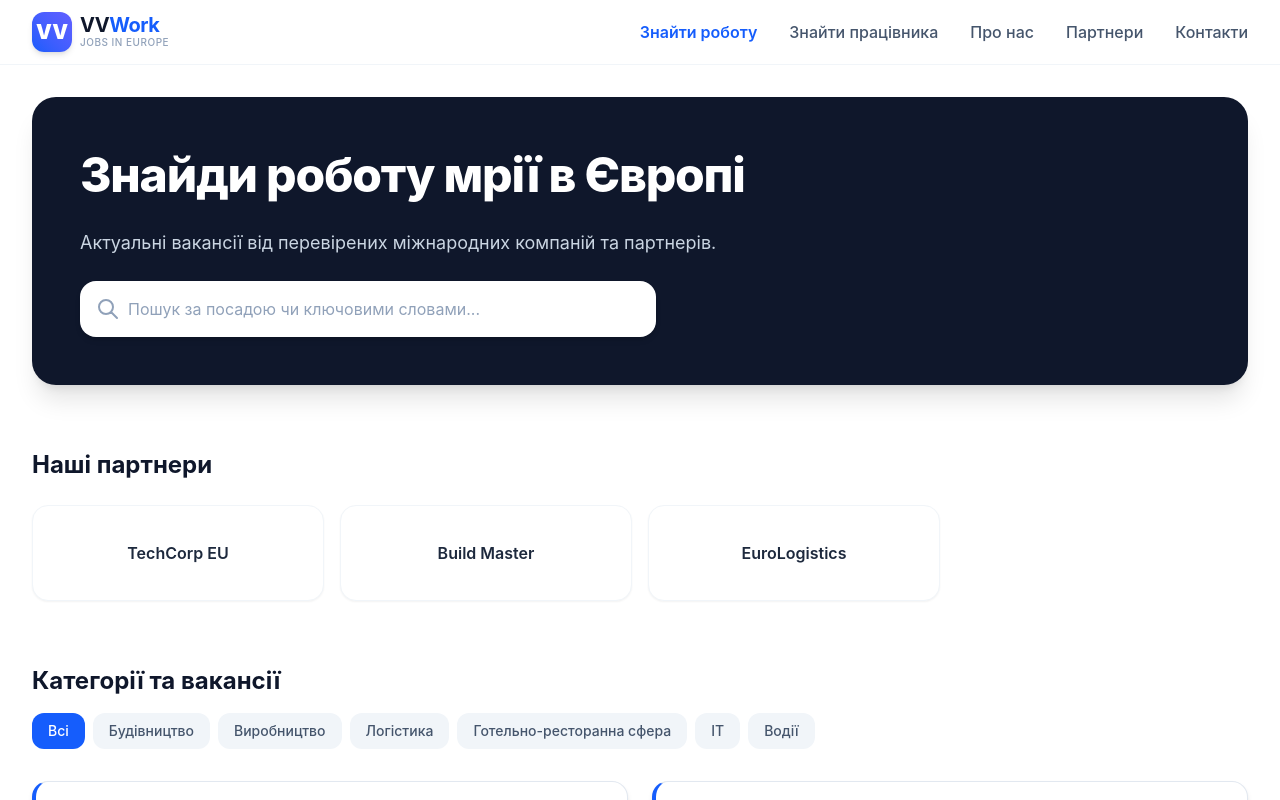
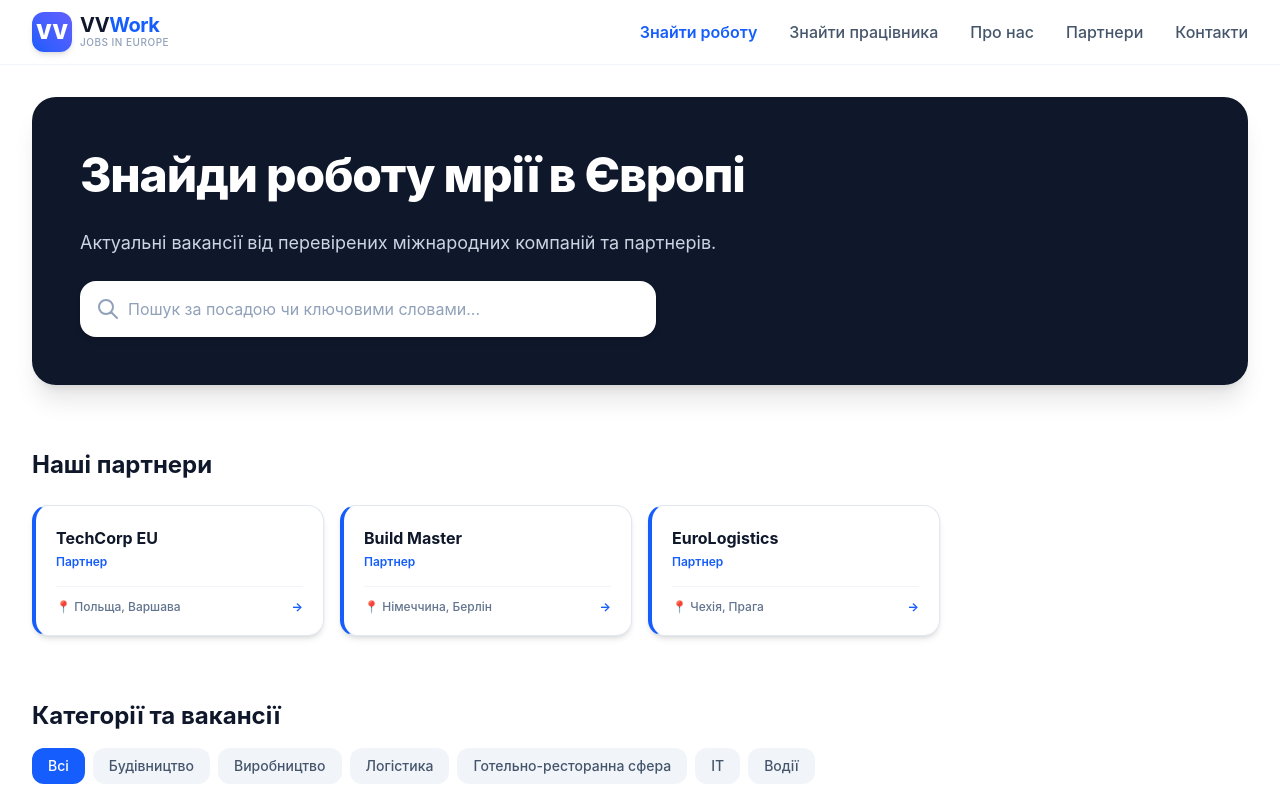
Before and after one commit to xovrashok/vv-work-platform, a React (Vite) app: page / in a window 1280 px wide. Shown: the top 800 px of the page. Built offline with nearby package versions, Linux system fonts and the light colour scheme.

Commit message:
feat: extract PartnerCard and PartnerList components with enhanced UI

```diff
--- /dev/null
+++ b/src/components/partner/PartnerCard.tsx
@@ -0,0 +1,31 @@
+import { Link } from "react-router-dom";
+import type { Partner } from "../../types/api";
+
+interface PartnerCardProps {
+  partner: Partner;
+}
+
+const PartnerCard = ({ partner }: PartnerCardProps) => {
+  return (
+    <Link
+      to={`/partners/${partner.slug}`}
+      className="p-5 bg-white border border-slate-200 border-l-4 border-l-blue-600 rounded-2xl shadow-md hover:shadow-xl hover:border-slate-300 hover:-translate-y-1 transition-all duration-200 flex flex-col justify-between h-full group cursor-pointer space-y-4"
+    >
+      <div className="space-y-1 text-left">
+        <h3 className="text-base font-bold text-slate-900 group-hover:text-blue-600 transition-colors line-clamp-1">
+          {partner.name}
+        </h3>
+        <p className="text-xs font-semibold text-blue-600">Партнер</p>
+      </div>
+
+      <div className="pt-3 border-t border-slate-100 flex items-center justify-between text-xs text-slate-500 font-medium">
+        <span>📍 {partner.location || "Україна"}</span>
+        <span className="text-blue-600 font-bold group-hover:translate-x-0.5 transition-transform">
+          →
+        </span>
+      </div>
+    </Link>
+  );
+};
+
+export default PartnerCard;
--- /dev/null
+++ b/src/components/partner/PartnerList.tsx
@@ -0,0 +1,43 @@
+import type { Partner } from "../../types/api";
+import Skeleton from "../ui/Skeleton";
+import ErrorState from "../ui/ErrorState";
+import PartnerCard from "./PartnerCard";
+
+interface PartnerListProps {
+  partners: Partner[] | undefined;
+  isLoading: boolean;
+  error: string | null;
+  onRetry: () => void;
+}
+
+const PartnerList = ({
+  partners,
+  isLoading,
+  error,
+  onRetry,
+}: PartnerListProps) => {
+  return (
+    <>
+      {isLoading && (
+        <div className="grid grid-cols-2 sm:grid-cols-4 gap-4">
+          <Skeleton className="h-24 w-full" />
+          <Skeleton className="h-24 w-full" />
+          <Skeleton className="h-24 w-full" />
+          <Skeleton className="h-24 w-full" />
+        </div>
+      )}
+
+      {error && <ErrorState onRetry={onRetry} />}
+
+      {!isLoading && !error && (
+        <div className="grid grid-cols-2 sm:grid-cols-4 gap-4">
+          {partners?.map((partner) => (
+            <PartnerCard key={partner.id} partner={partner} />
+          ))}
+        </div>
+      )}
+    </>
+  );
+};
+
+export default PartnerList;
--- a/src/pages/HomePage.tsx
+++ b/src/pages/HomePage.tsx
@@ -1,11 +1,9 @@
 import { useState } from "react";
-import { Link } from "react-router-dom";
 import { getPartners, getCategories, getJobs } from "../api";
 import { useFetch } from "../hooks/useFetch";
 import { useDebounce } from "../hooks/useDebounce";
-import Skeleton from "../components/ui/Skeleton";
-import ErrorState from "../components/ui/ErrorState";
 import JobList from "../components/jobs/JobList";
+import PartnerList from "../components/partner/PartnerList";
 
 const HomePage = () => {
   const [searchTerm, setSearchTerm] = useState("");
@@ -81,30 +79,12 @@ const HomePage = () => {
         <section id="partners" className="space-y-6">
           <h2 className="text-2xl font-bold text-slate-900">Наші партнери</h2>
 
-          {isPartnersLoading && (
-            <div className="grid grid-cols-2 sm:grid-cols-4 gap-4">
-              <Skeleton className="h-24 w-full" />
-              <Skeleton className="h-24 w-full" />
-              <Skeleton className="h-24 w-full" />
-              <Skeleton className="h-24 w-full" />
-            </div>
-          )}
-
-          {partnersError && <ErrorState onRetry={refetchPartners} />}
-
-          {!isPartnersLoading && !partnersError && (
-            <div className="grid grid-cols-2 sm:grid-cols-4 gap-4">
-              {partners?.map((partner) => (
-                <Link
-                  key={partner.id}
-                  to={`/partners/${partner.slug}`}
-                  className="p-6 bg-white border border-slate-100 rounded-2xl shadow-xs hover:shadow-md hover:border-slate-200 transition-all text-center font-semibold text-slate-800 flex items-center justify-center min-h-[96px]"
-                >
-                  {partner.name}
-                </Link>
-              ))}
-            </div>
-          )}
+          <PartnerList
+            partners={partners}
+            isLoading={isPartnersLoading}
+            error={partnersError}
+            onRetry={refetchPartners}
+          />
         </section>
 
         <section className="space-y-8">
```
